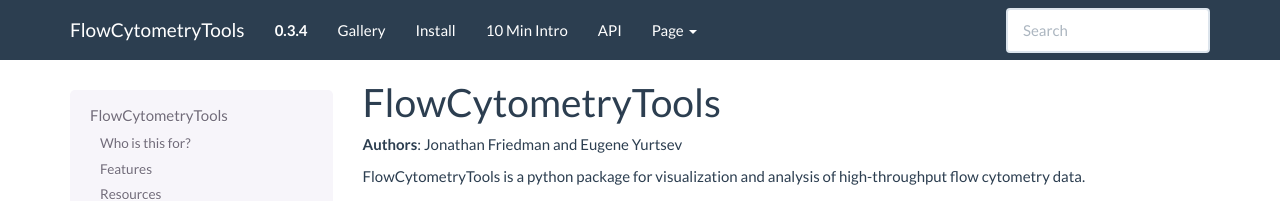
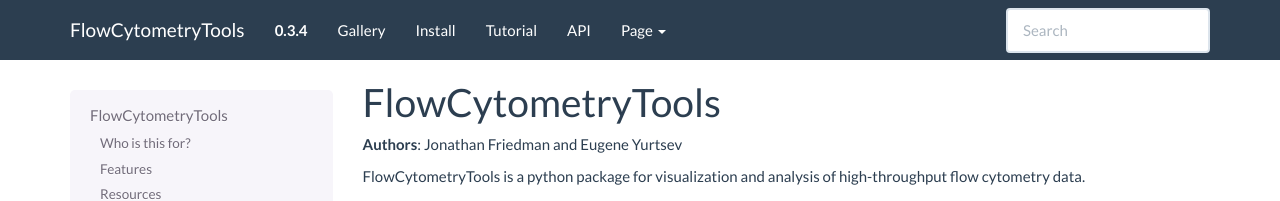
Before and after one commit to eyurtsev/FlowCytometryTools, a Sphinx documentation site: the page built from doc/source/index.rst, in a window 1280 px wide. Shown: the top 201 px of the page. Built offline with Sphinx 7.4.7, drawn with Linux system fonts in a browser that asks for light colours; formulas are drawn with MathJax 3; the version number is read from the project's files by our own code.

Commit message:
Renamed quick.rst to tutorial.rst

```diff
--- a/doc/source/conf.py
+++ b/doc/source/conf.py
@@ -161,7 +161,7 @@
     'navbar_links': [
         ("Gallery", 'gallery'),
         ("Install", 'install'),
-        ("10 Min Intro", 'quick'),
+        ("Tutorial", 'tutorial'),
         ("API", "api"),
     ],
 
@@ -253,7 +253,7 @@
 #html_sidebars = {}
 
 EY_doc_names = ['localtoc.html']
-html_sidebars = {'quick': EY_doc_names, 'install': EY_doc_names, 'api' : EY_doc_names}
+html_sidebars = {'tutorial': EY_doc_names, 'install': EY_doc_names, 'api' : EY_doc_names}
 
 # Additional templates that should be rendered to pages, maps page names to
 # template names.
```
Also changed, not shown: doc/source/tutorial.rst (renamed from doc/source/quick.rst).
